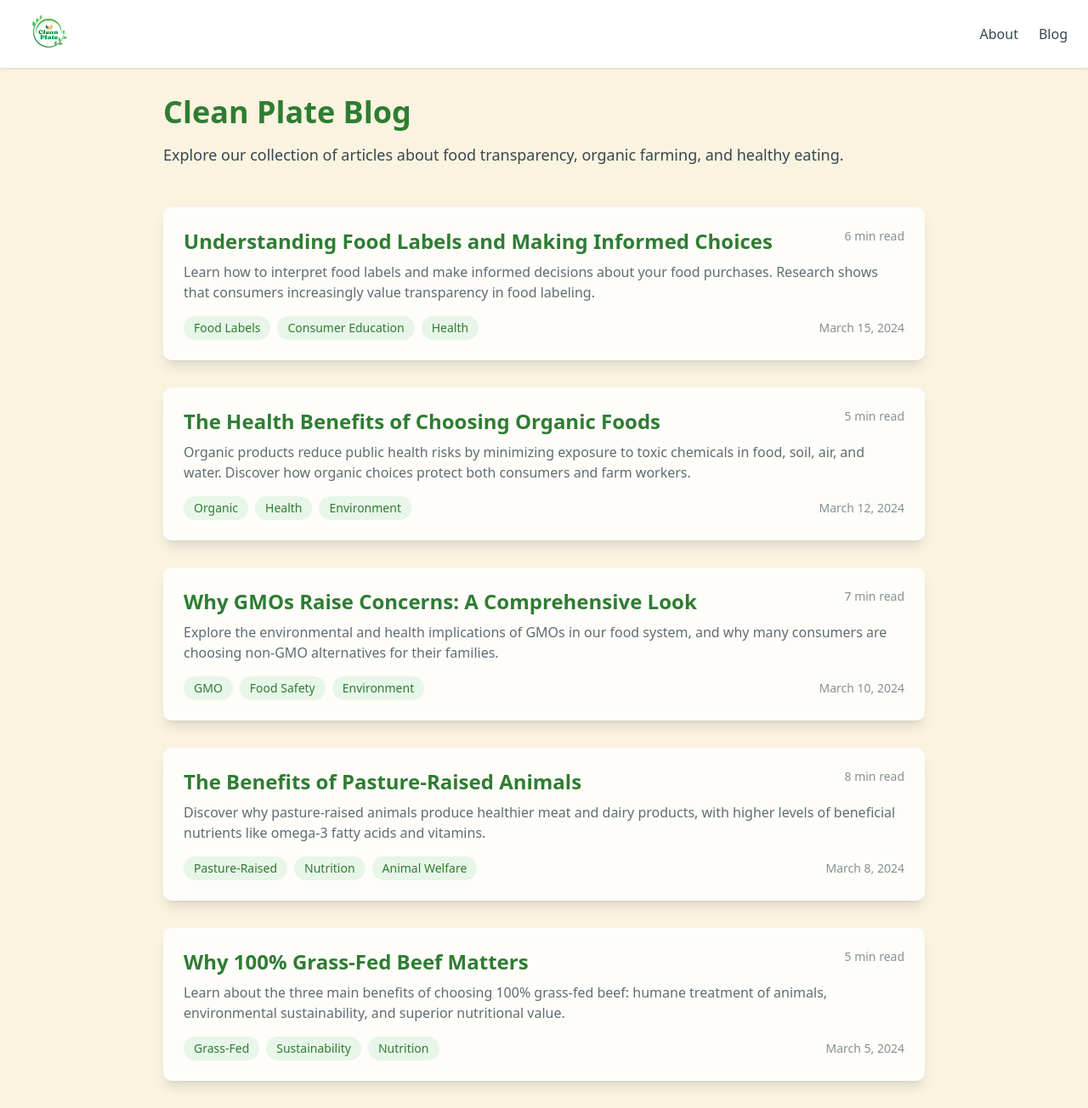
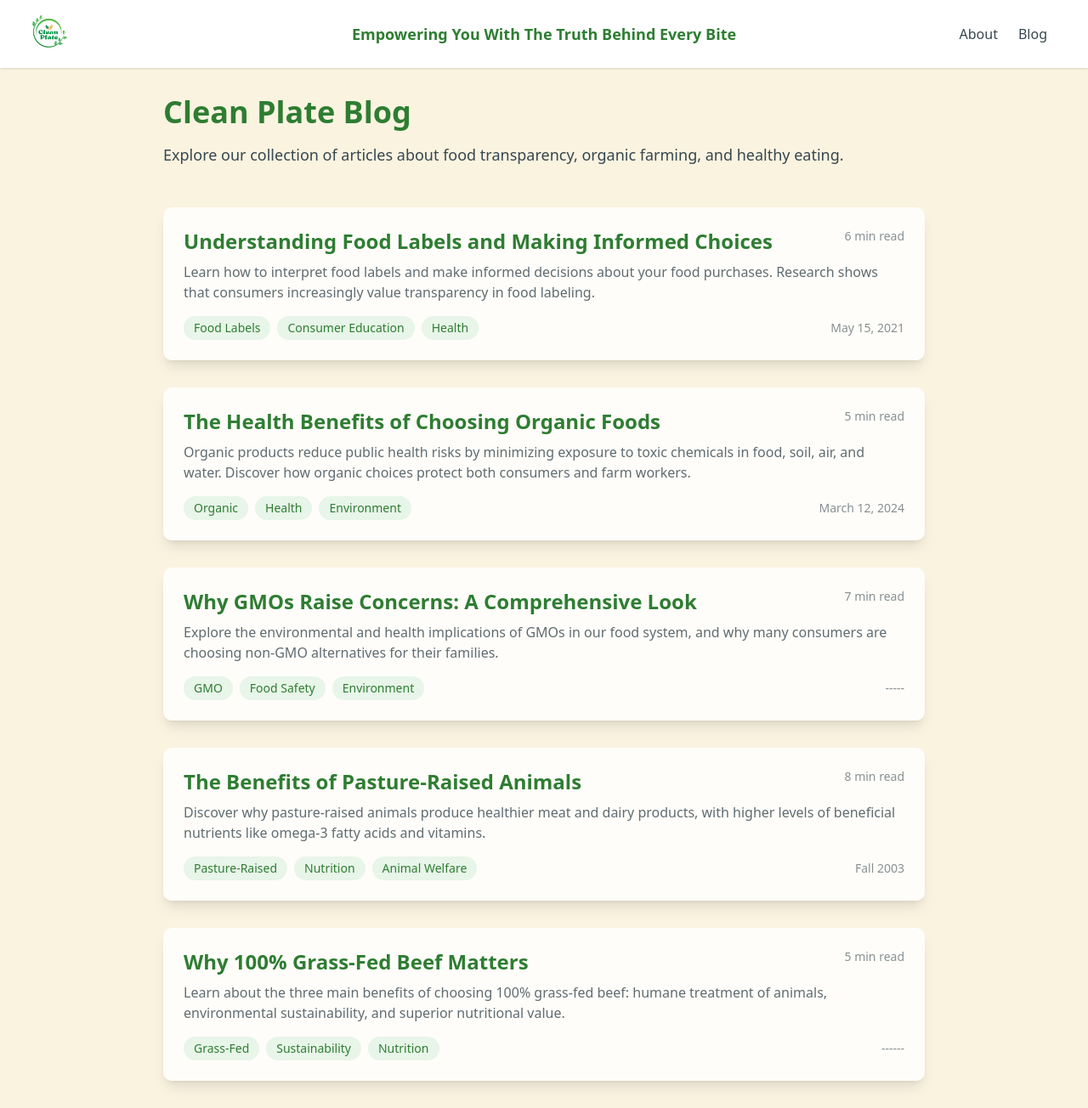
Before and after one commit to davud27/CleanPlate, a React (Vite) app in the folder HopperHacks2025/: page /blog in a window 1280 px wide. Shown: the whole page at 85% size. Built offline with nearby package versions, Linux system fonts and the light colour scheme.

Commit message:
Fixed Up UI

```diff
--- a/HopperHacks2025/src/components/Header.tsx
+++ b/HopperHacks2025/src/components/Header.tsx
@@ -6,7 +6,7 @@ console.log("Logo path:", cleanPlateLogo);
 export function Header() {
   return (
     <header className="fixed top-0 left-0 right-0 bg-white z-50 shadow-sm">
-      <nav className="max-w-7xl mx-auto px-6 h-20 flex items-center justify-between">
+      <nav className="px-6 h-20 flex items-center justify-between">
         <Link
           to="/"
           className="hover:opacity-80 transition-opacity"
@@ -18,7 +18,13 @@ export function Header() {
           />
         </Link>
 
-        <div className="flex gap-6">
+        <div className="absolute left-1/2 transform -translate-x-1/2">
+          <p className="text-[#2E7D32] text-lg font-semibold whitespace-nowrap">
+            Empowering You With The Truth Behind Every Bite
+          </p>
+        </div>
+
+        <div className="flex gap-6 mr-6">
           {/* <Link
             to="/"
             className="text-[#37474F] hover:text-[#2E7D32] transition-colors"
--- a/HopperHacks2025/src/routes/blog.tsx
+++ b/HopperHacks2025/src/routes/blog.tsx
@@ -8,7 +8,7 @@ export const Route = createFileRoute("/blog")({
 const blogPosts = [
   {
     title: "Understanding Food Labels and Making Informed Choices",
-    date: "March 15, 2024",
+    date: "May 15, 2021",
     summary: "Learn how to interpret food labels and make informed decisions about your food purchases. Research shows that consumers increasingly value transparency in food labeling.",
     link: "https://pmc.ncbi.nlm.nih.gov/articles/PMC8156633/",
     readTime: "6 min read",
@@ -24,7 +24,7 @@ const blogPosts = [
   },
   {
     title: "Why GMOs Raise Concerns: A Comprehensive Look",
-    date: "March 10, 2024",
+    date: "-----",
     summary: "Explore the environmental and health implications of GMOs in our food system, and why many consumers are choosing non-GMO alternatives for their families.",
     link: "https://www.nongmoproject.org/blog/whats-wrong-with-gmos-a-lot/",
     readTime: "7 min read",
@@ -32,7 +32,7 @@ const blogPosts = [
   },
   {
     title: "The Benefits of Pasture-Raised Animals",
-    date: "March 8, 2024",
+    date: "Fall 2003",
     summary: "Discover why pasture-raised animals produce healthier meat and dairy products, with higher levels of beneficial nutrients like omega-3 fatty acids and vitamins.",
     link: "https://www.mofga.org/resources/pasture/pasture/",
     readTime: "8 min read",
@@ -40,7 +40,7 @@ const blogPosts = [
   },
   {
     title: "Why 100% Grass-Fed Beef Matters",
-    date: "March 5, 2024",
+    date: "------",
     summary: "Learn about the three main benefits of choosing 100% grass-fed beef: humane treatment of animals, environmental sustainability, and superior nutritional value.",
     link: "https://foxhollow.com/blogs/blog/why-100-grassfed-matters",
     readTime: "5 min read",
--- a/HopperHacks2025/src/routes/results.tsx
+++ b/HopperHacks2025/src/routes/results.tsx
@@ -259,6 +259,14 @@ function FoodItemCard({
                 <span>235mg 6%</span>
               </div>
             </div>
+
+            {/* Added Ingredients Section */}
+            <div className="border-t pt-4 mt-4">
+              <p className="font-bold text-lg mb-2">Ingredients</p>
+              <p className="text-sm leading-relaxed text-[#37474F]">
+                Organic Grade A Milk, Vitamin D3, Vitamin A Palmitate, Organic Valley Pasteurized Milk, Organic Valley Homogenized Milk, Organic Valley Whole Milk, Organic Valley Cream, Organic Valley Skim Milk, Organic Valley Nonfat Milk, Organic Valley Low-Fat Milk, Organic Valley 2% Milk, Organic Valley 1% Milk, Organic Valley Half & Half, Organic Valley Heavy Cream, Organic Valley Light Cream, Organic Valley Buttermilk, Organic Valley Sour Cream, Organic Valley Yogurt, Organic Valley Butter, Organic Valley Cheese, Organic Valley Ice Cream
+              </p>
+            </div>
           </div>
         </section>
       </div>
@@ -314,7 +322,7 @@ function FoodItemCard({
           <div className="flex items-center gap-2 mb-4">
             <Star className="text-yellow-500" size={24} />
             <h2 className="text-2xl font-bold text-[#37474F]">
-              Better Alternatives
+              Recommended Alternatives
             </h2>
           </div>
           <ul className="space-y-4">
```
